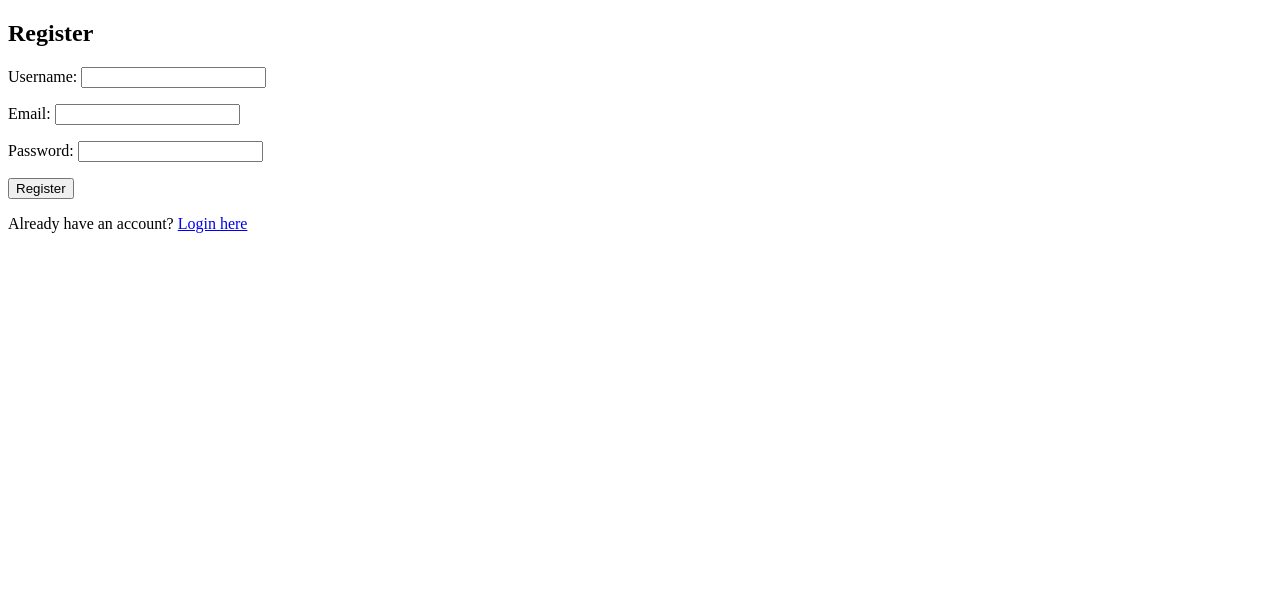
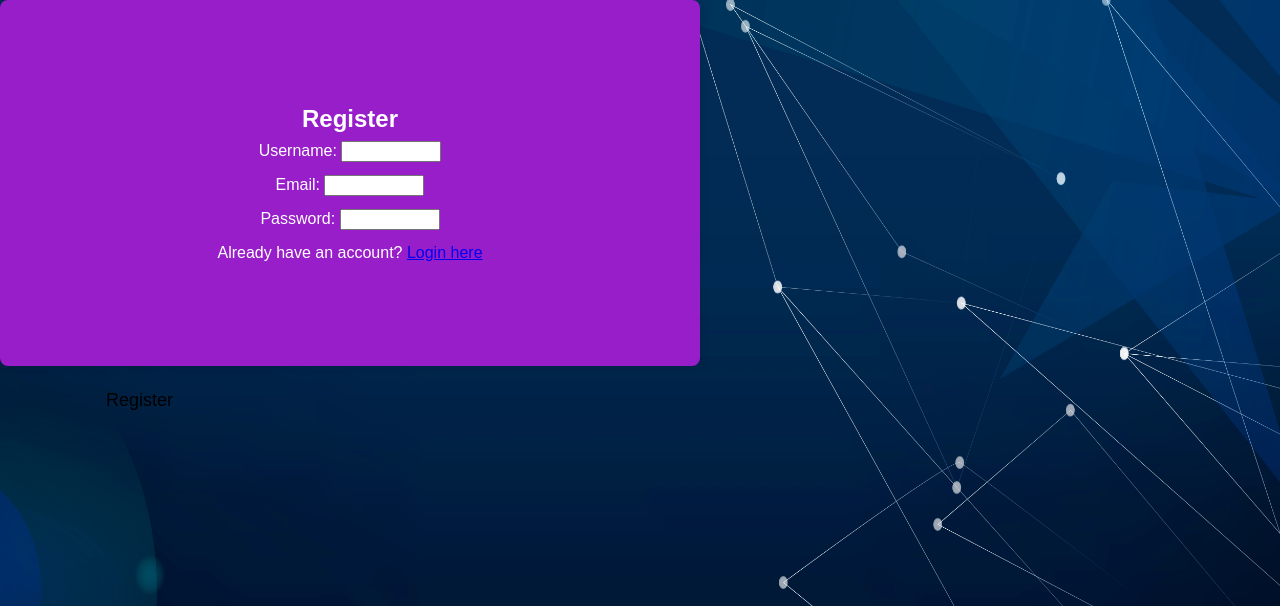
Before and after one commit to KollihTheGuruh/Laptop_bazaar, a Django app: page /mainapp/register/ in a window 1280 px wide. Shown: the top 606 px of the page. Run offline with Django 4.2, Linux system fonts and the light colour scheme.

Commit message:
regester page changes and styling

```diff
--- a/Project/laptopbazaar/mainapp/static/css/styles.css
+++ b/Project/laptopbazaar/mainapp/static/css/styles.css
@@ -204,6 +204,31 @@ button {
   transition: transform 0.8s;
   width: 350px; /* Adjust the width to your liking */
   height: 90;
+}
+
+.registration-container {
+  background-color: #981ec9;
+  box-shadow: 0 0 10px rgba(10, 0, 0, 0.1);
+  padding: 100px;
+  border-radius: 8px;
+  width: 500px;
+  text-align: center;
+}
+
+form {
+  display: flex;
+  flex-direction: column;
+}
+
+label {
+  margin-bottom: 5px;
+}
+
+input {
+  width: 20%;
+  padding: 1px;
+  margin-bottom: 10px;
+  box-sizing: border-box;
 }
 
 .product:hover {
--- a/Project/laptopbazaar/mainapp/templates/registration/register.html
+++ b/Project/laptopbazaar/mainapp/templates/registration/register.html
@@ -1,4 +1,3 @@
-
 <!DOCTYPE html>
 
 {% load static %}
@@ -8,7 +7,7 @@
     <meta charset="UTF-8">
     <meta name="viewport" content="width=device-width, initial-scale=1.0">
     <title>Registration</title>
-    <!-- Add your CSS stylesheets or link to external stylesheets here -->
+    <link rel="stylesheet" href="/static/css/styles.css">
 </head>
 <body>
     <div class="registration-container">
```
